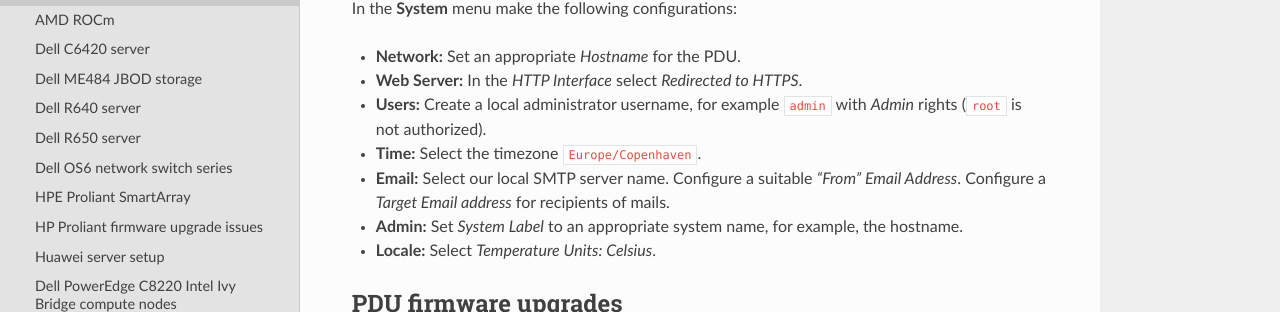
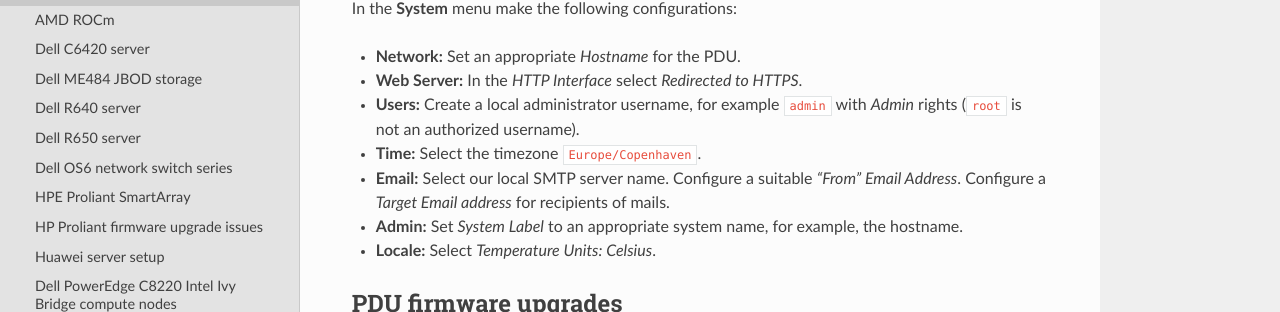
Before and after one commit to OleHolmNielsen/ITwiki, a Sphinx documentation site: the page built from docs/Vertiv_PDU.rst, in a window 1280 px wide and 900 px high, scrolled down 873 px. Shown: the part 246-558 px from the top of the window. Built offline with Sphinx 7.4.7 and the Read the Docs theme 2.0.0, drawn with Linux system fonts in a browser that asks for light colours.

Commit message:
Minor edit

```diff
--- a/docs/Vertiv_PDU.rst
+++ b/docs/Vertiv_PDU.rst
@@ -51,7 +51,7 @@
 
 * **Web Server:** In the *HTTP Interface* select *Redirected to HTTPS*.
 
-* **Users:** Create a local administrator username, for example ``admin`` with *Admin* rights (``root`` is not authorized).
+* **Users:** Create a local administrator username, for example ``admin`` with *Admin* rights (``root`` is not an authorized username).
 
 * **Time:** Select the timezone ``Europe/Copenhaven``.
 
```
